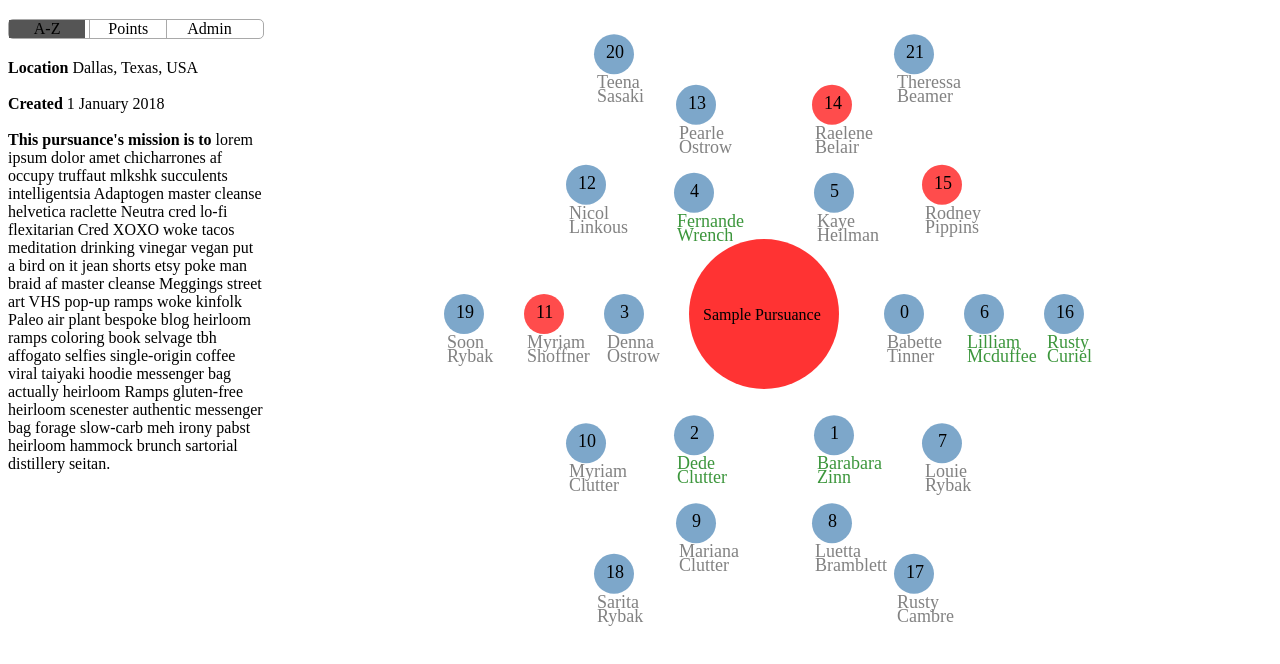
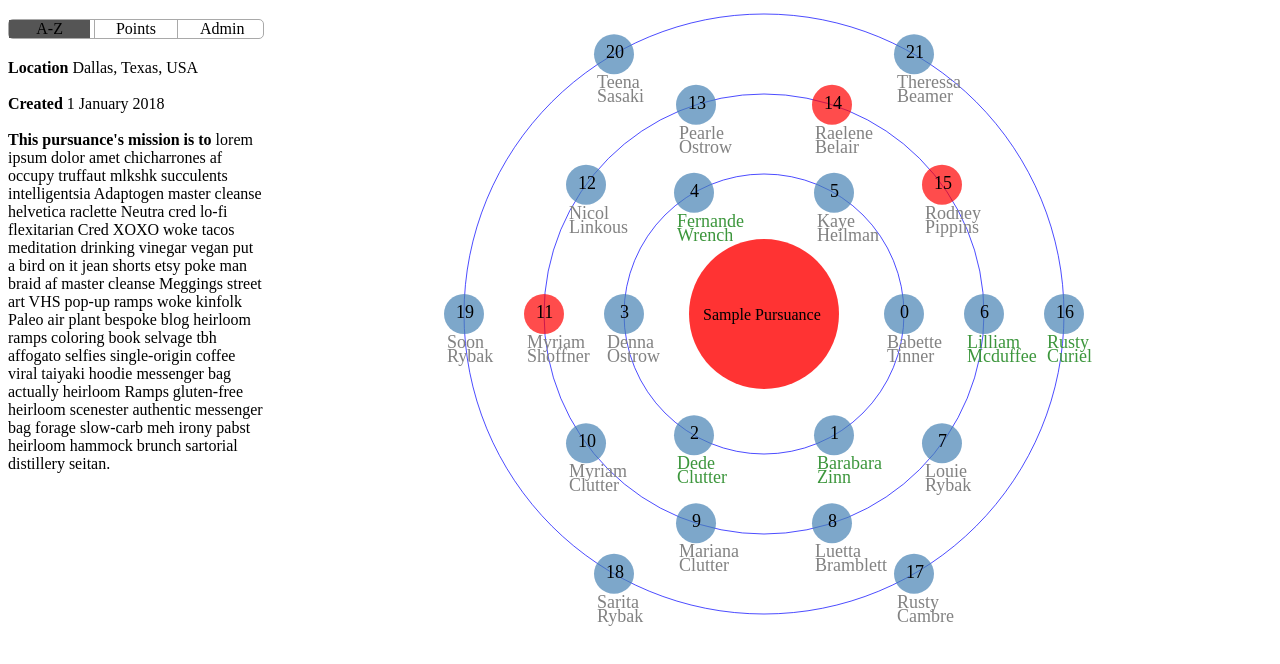
Before and after one commit to teachrdan/pursuance-single_p_view, a website: page index.html in a window 1280 px wide. Shown: the part 254-918 px from the top of the page. Drawn offline with nearby package versions, Linux system fonts and the light colour scheme.

Commit message:
fixes orbit problem

```diff
--- a/index.html
+++ b/index.html
@@ -52,7 +52,7 @@ label {
 .mode-selector {
   display: inline-block;
   text-align: center;
-  width: 30%;
+  width: 32%;
 }
 .orbit-density {
   margin-right: 5px;
--- a/index.js
+++ b/index.js
@@ -40,6 +40,17 @@ const drawPursuance = function () {
 let createNodes = function (numNodes, OrbitNumber) {
   const firstOrbitRadius = parseInt(document.getElementById('first-orbit-radius').value)
   const distanceBetweenOrbits = parseInt(document.getElementById('distance-between-orbits').value)
+  // draw the orbit
+  // TODO change this depending on mode
+  svg.append('svg:circle')
+    .attr('class', 'orbit')
+    .attr('r', firstOrbitRadius + (distanceBetweenOrbits * OrbitNumber))
+    .attr('cx', width / 2)
+    .attr('cy', height / 2)
+    .attr('fill', 'none')
+    .attr('stroke', 'blue')
+    .attr('opacity', uOpacity)
+
   let nodes = []
   let angle
   for (let i = 0; i < numNodes; i++) {
@@ -58,7 +69,6 @@ let createNodes = function (numNodes, OrbitNumber) {
 }
 
 let createElements = function (nodes) {
-  // TODO draw the orbits
   let nodeRadius = parseInt(document.getElementById('user-radius').value)
   nodes.forEach(node => {
     node.fill = node.isAdmin ? 'red' : 'steelblue'
@@ -118,6 +128,7 @@ let drawOrbits = function () {
   counter = 0
   d3.selectAll('.node').remove()
   d3.selectAll('.user-text').remove()
+  d3.selectAll('.orbit').remove()
   let OrbitNumber = 0
   let density = d3.select('input[name="density"]:checked').node().value
   const capacities = (density === 'high') ? highCapacities : lowCapacities
@@ -143,6 +154,9 @@ const attachListeners = function () {
       attachListeners()
     })
 
+  // TODO make a click version of this
+    // add a class for full or empty as a bootleg store
+    // toggle based on that value
   d3.selectAll('.node')
     .on('mouseover', (d, i) => {
       // TODO make node bigger, too
```
